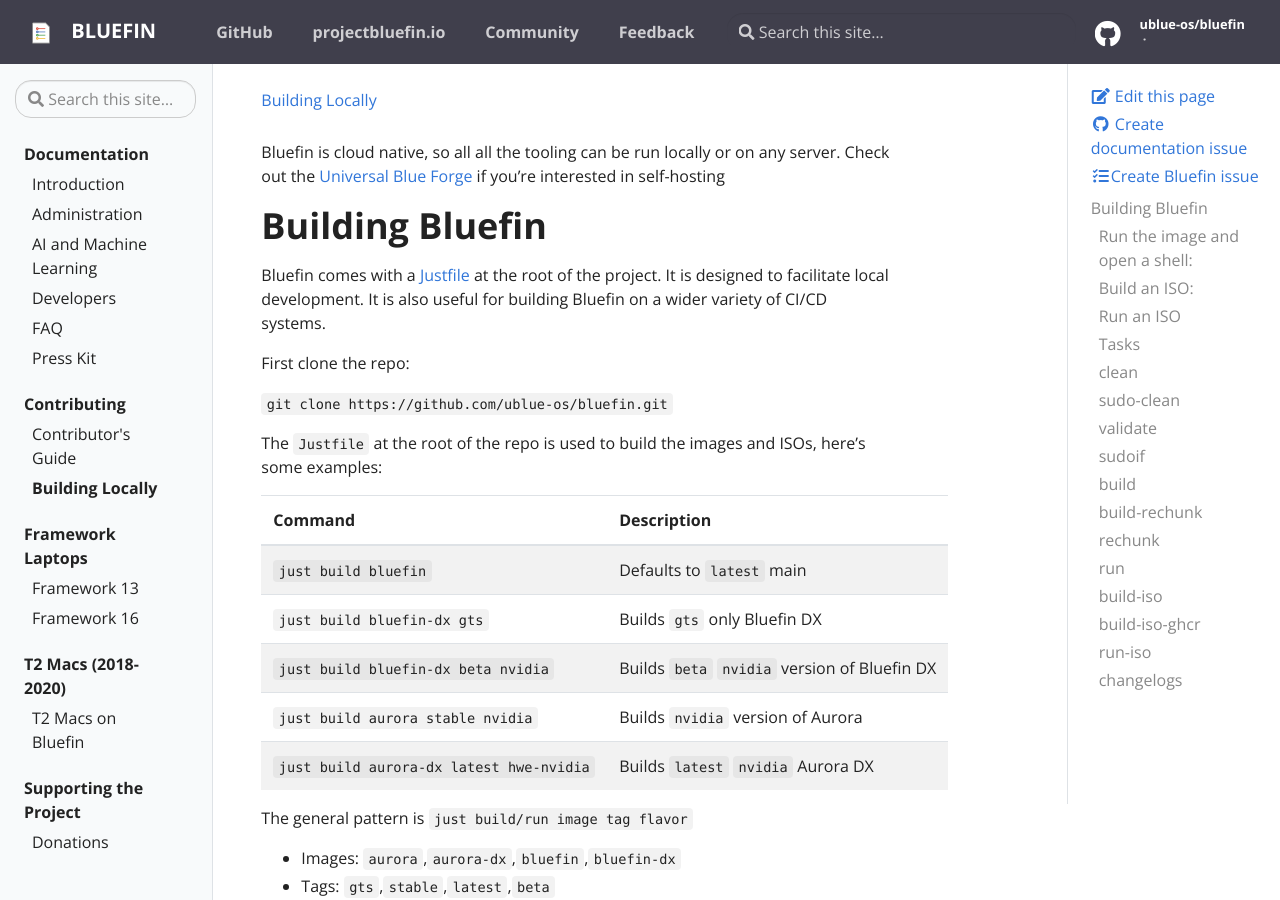
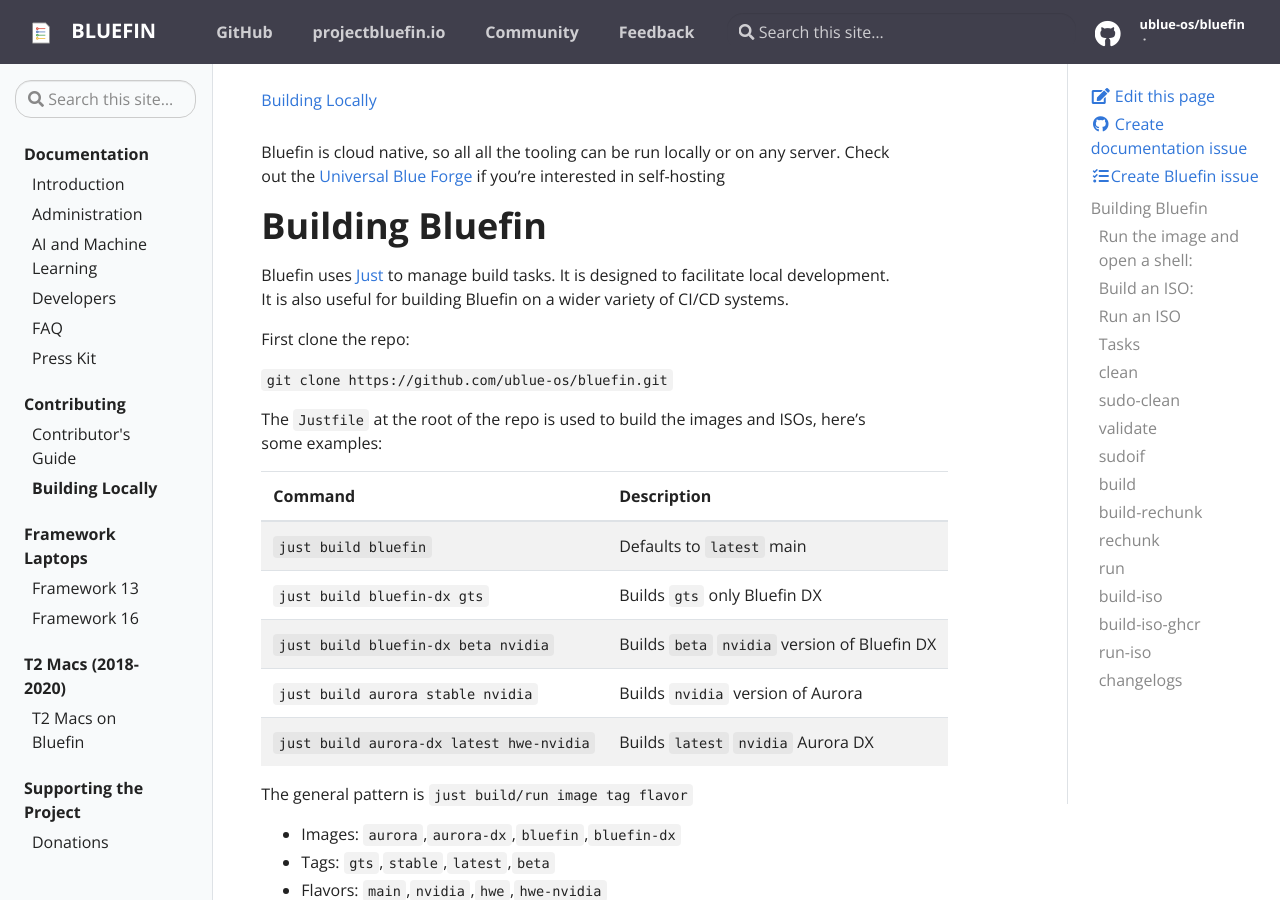
Before and after one commit to ublue-os/bluefin-docs, a Jekyll site: the page built from _docs/local.md, in a window 1280 px wide and 900 px high. Built offline with Jekyll 4.4.1, drawn with Linux system fonts in a browser that asks for light colours.

Commit message:
Update local.md

```diff
--- a/_docs/local.md
+++ b/_docs/local.md
@@ -8,7 +8,7 @@
 
 # Building Bluefin
 
-Bluefin comes with a [Justfile](https://just.systems) at the root of the project. It is designed to facilitate local development. It is also useful for building Bluefin on a wider variety of CI/CD systems.
+Bluefin uses [Just](https://just.systems) to manage build tasks. It is designed to facilitate local development. It is also useful for building Bluefin on a wider variety of CI/CD systems.
 
 First clone the repo:
 
```
